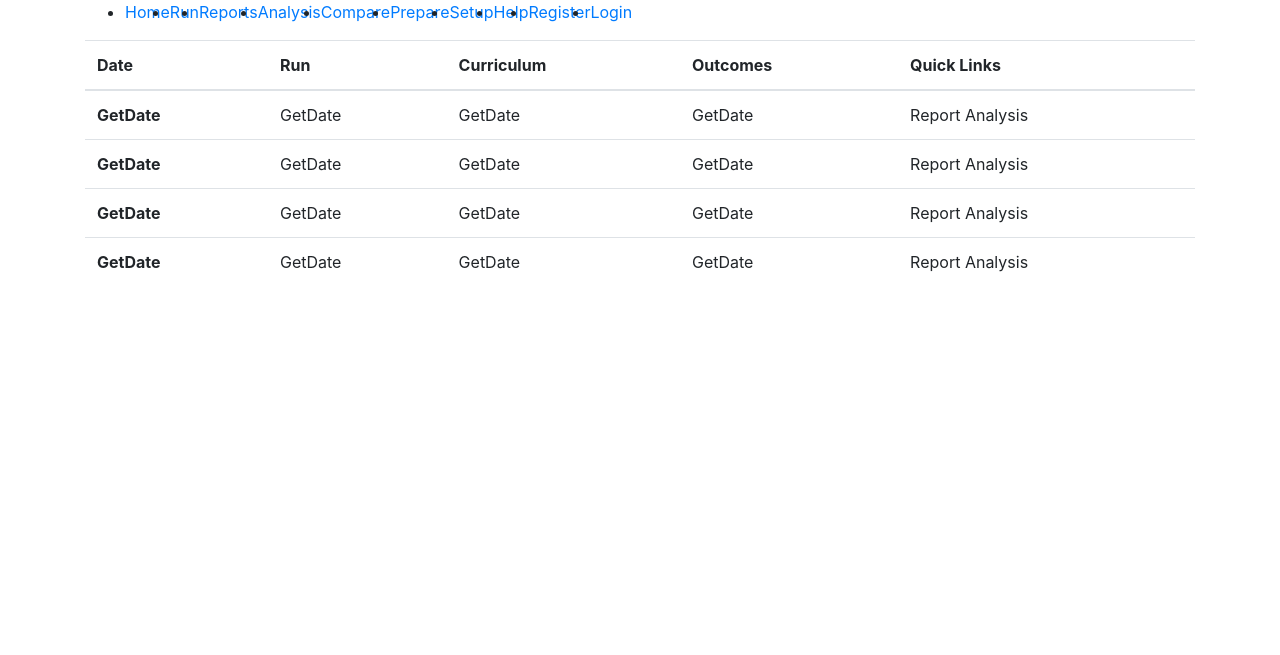
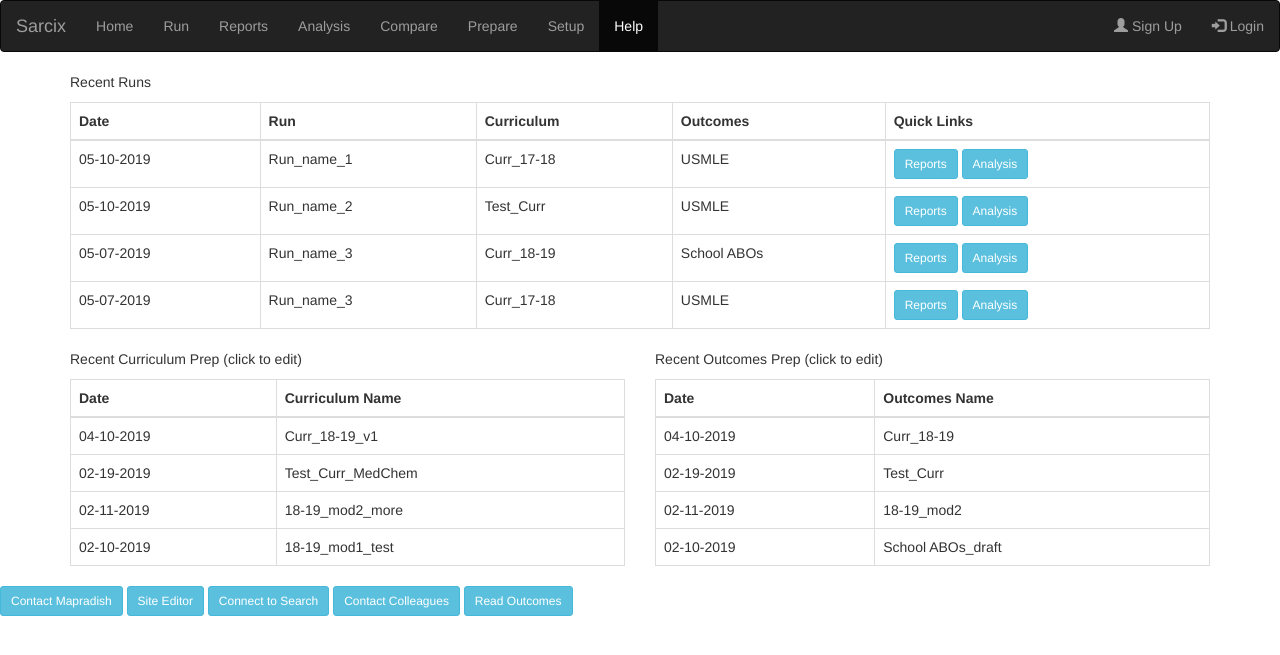
Before and after one commit to dvill03/final-project-fourdudebros, a Django app: page / in a window 1280 px wide. Shown: the top 655 px of the page. Run offline with Django 3.2, Linux system fonts and the light colour scheme; some libraries are stand-ins or nearby versions.

Commit message:
Move Braeton's templates so we can use them

```diff
--- a/frontend/Sarcix/templates/base.html
+++ b/frontend/Sarcix/templates/base.html
@@ -1,53 +1,38 @@
-{% load static %}
+{% load staticfiles %}
 <!DOCTYPE html>
-<html lang="en" dir="ltr">
+<html lang="en">
 <head>
-<meta charset="utf-8">
-<meta name="description" content="Sarcix template project">
-<meta name="viewport" content="width=device-width, initial-scale=1">
-<link rel="stylesheet" type="text/css" href="{% static 'styles/bootstrap4/bootstrap.min.css' %}">
-<link rel="stylesheet" type="text/css" href="{% static 'styles/main_styles.css' %}">
+    <title>Sarcix</title>
+    <meta charset="utf-8">
+    <meta name="viewport" content="width=device-width, initial-scale=1">
+    <link rel="stylesheet" href="{% static '/styles/bootstrap-3.4.0.min.css' %}">
+    <script src="{% static '/js/jquery-3.4.1.min.js' %}"></script>
+    <script src="{% static '/js/bootstrap-4.0.0.min.js' %}"></script>
 </head>
 <body>
 
-<div class="super_container">
-
-   <!-- Header -->
-  <header class="header">
-    <div class="container">
-      <div class="row">
-        <div class="col">
-          <div class="header_content d-flex flex-row align-items-center justify-content-start">
-            <div class="header_content_inner d-flex flex-row align-items-end justify-content-start">
-              <!-- <div class="logo"><a href="/">Sarcix</a></div> -->
-              <nav class="main_nav">
-                <ul class="d-flex flex-row align-items-start justify-content-start">
-                  <li class="active"><a href="/">Home</a></li>
-                  <li><a href="#">Run</a></li>
-                  <li><a href="#">Reports</a></li>
-                  <li><a href="#">Analysis</a></li>
-                  <li><a href="#">Compare</a></li>
-                  <li><a href="#">Prepare</a></li>
-                  <li><a href="#">Setup</a></li>
-                  <li><a href="#">Help</a></li>
-                  {% if user.is_authenticated %}
-                    <li><a href="accounts/logout">Logout</a></li>
-                    <a>Hello, {{user.username}}</a>
-                  {% else %}
-                    <li><a href="accounts/register">Register</a></li>
-                    <li><a href="accounts/login">Login</a></li>
-                  {% endif %}
-                </ul>
-              </nav>
-            </div>
-          </div>
+<nav class="navbar navbar-inverse">
+    <div class="container-fluid">
+        <div class="navbar-header">
+            <a class="navbar-brand" href="#">Sarcix</a>
         </div>
-      </div>
+        <ul class="nav navbar-nav">
+            <li><a href="/">Home</a></li>
+            <li><a href="/run">Run</a></li>
+            <li><a href="reports">Reports</a></li>
+            <li><a href="/analysis">Analysis</a></li>
+            <li><a href="compare">Compare</a></li>
+            <li><a href="prepare">Prepare</a></li>
+            <li><a href="setup">Setup</a></li>
+            <li class="active"><a href="help">Help</a></li>
+        </ul>
+        <ul class="nav navbar-nav navbar-right">
+            <li><a href="accounts/register"><span class="glyphicon glyphicon-user"></span> Sign Up</a></li>
+            <li><a href="accounts/login"><span class="glyphicon glyphicon-log-in"></span> Login</a></li>
+        </ul>
     </div>
-  </header>
-
+</nav>
   {% block content %}
   {% endblock %}
-  </body>
-  <script src="{% static 'js/jquery-3.2.1.min.js' %}"></script>
+</body>
 </html>
--- /dev/null
+++ b/frontend/Sarcix/templates/help.html
@@ -0,0 +1 @@
+{% extends 'base.html' %}
--- a/frontend/Sarcix/templates/home.html
+++ b/frontend/Sarcix/templates/home.html
@@ -1,59 +1,165 @@
-{% extends 'base.html' %}
+{% load static %}
+<!DOCTYPE html>
+<html lang="en">
+<head>
+    <title>Sarcix</title>
+    <meta charset="utf-8">
+    <meta name="viewport" content="width=device-width, initial-scale=1">
+    <link rel="stylesheet" href="https://maxcdn.bootstrapcdn.com/bootstrap/3.4.0/css/bootstrap.min.css">
+    <script src="{% static '/js/jquery-3.4.1.min.js' %}"></script>
+    <script src="{% static '/styles/bootstrap4/bootstrap.min.js' %}"></script>
+</head>
+<body>
 
-{% block content %}
-  {% load static %}
-  {% static "images" as baseUrl %}
+<nav class="navbar navbar-inverse">
+    <div class="container-fluid">
+        <div class="navbar-header">
+            <a class="navbar-brand" href="#">Sarcix</a>
+        </div>
+        <ul class="nav navbar-nav">
+            <li><a href="/">Home</a></li>
+            <li><a href="/run">Run</a></li>
+            <li><a href="reports">Reports</a></li>
+            <li><a href="/analysis">Analysis</a></li>
+            <li><a href="compare">Compare</a></li>
+            <li><a href="prepare">Prepare</a></li>
+            <li><a href="setup">Setup</a></li>
+            <li class="active"><a href="help">Help</a></li>
+        </ul>
+        <ul class="nav navbar-nav navbar-right">
+            <li><a href="accounts/register"><span class="glyphicon glyphicon-user"></span> Sign Up</a></li>
+            <li><a href="accounts/login"><span class="glyphicon glyphicon-log-in"></span> Login</a></li>
+        </ul>
+    </div>
+</nav>
 
-  	<!-- Home -->
-  	<div class="home">
-  	  <div class="background_image" style="background-image:url(static/images/background.jpg)"></div>
 <div class="container">
-  			  <div class="row">
-  				  <div class="col">
-            <table class="table">
+    <p>Recent Runs</p>
+    <table class="table table-bordered">
         <thead>
             <tr>
-                    <th scope="col">Date</th>
-                    <th scope="col">Run</th>
-                    <th scope="col">Curriculum</th>
-                    <th scope="col">Outcomes</th>
-                    <th scope="col">Quick Links</th>
+                <th>Date</th>
+                <th>Run</th>
+                <th>Curriculum</th>
+                <th>Outcomes</th>
+                <th>Quick Links</th>
             </tr>
         </thead>
         <tbody>
             <tr>
-                    <th scope="row">GetDate</th>
-                    <td>GetDate</td>
-                    <td>GetDate</td>
-                    <td>GetDate</td>
-                    <td>Report Analysis</td>
+                <td>05-10-2019</td>
+                <td>Run_name_1</td>
+                <td>Curr_17-18</td>
+                <td>USMLE</td>
+                <td>
+                    <a href="#" class="btn btn-info btn-sm" role="button">Reports</a>
+                    <a href="#" class="btn btn-info btn-sm" role="button">Analysis</a>
+                </td>
             </tr>
             <tr>
-                    <th scope="row">GetDate</th>
-                    <td>GetDate</td>
-                    <td>GetDate</td>
-                    <td>GetDate</td>
-                    <td>Report Analysis</td>
+                <td>05-10-2019</td>
+                <td>Run_name_2</td>
+                <td>Test_Curr</td>
+                <td>USMLE</td>
+                <td>
+                    <a href="#" class="btn btn-info btn-sm" role="button">Reports</a>
+                    <a href="#" class="btn btn-info btn-sm" role="button">Analysis</a>
+                </td>
             </tr>
             <tr>
-                    <th scope="row">GetDate</th>
-                    <td>GetDate</td>
-                    <td>GetDate</td>
-                    <td>GetDate</td>
-                    <td>Report Analysis</td>
+                <td>05-07-2019</td>
+                <td>Run_name_3</td>
+                <td>Curr_18-19</td>
+                <td>School ABOs</td>
+                <td>
+                    <a href="#" class="btn btn-info btn-sm" role="button">Reports</a>
+                    <a href="#" class="btn btn-info btn-sm" role="button">Analysis</a>
+                </td>
             </tr>
             <tr>
-                    <th scope="row">GetDate</th>
-                    <td>GetDate</td>
-                    <td>GetDate</td>
-                    <td>GetDate</td>
-                    <td>Report Analysis</td>
+                <td>05-07-2019</td>
+                <td>Run_name_3</td>
+                <td>Curr_17-18</td>
+                <td>USMLE</td>
+                <td>
+                    <a href="#" class="btn btn-info btn-sm" role="button">Reports</a>
+                    <a href="#" class="btn btn-info btn-sm" role="button">Analysis</a>
+                </td>
             </tr>
         </tbody>
     </table>
 </div>
+
+<div class="container">
+    <div class="row">
+
+        <div class="col-xs-6">
+            <p>Recent Curriculum Prep (click to edit)</p>
+            <table class="table table-bordered">
+                <thead>
+                    <tr>
+                        <th>Date</th>
+                        <th>Curriculum Name</th>
+                    </tr>
+                </thead>
+                <tbody>
+                    <tr>
+                        <td>04-10-2019</td>
+                        <td>Curr_18-19_v1</td>
+                    </tr>
+                    <tr>
+                        <td>02-19-2019</td>
+                        <td>Test_Curr_MedChem</td>
+                    </tr>
+                    <tr>
+                        <td>02-11-2019</td>
+                        <td>18-19_mod2_more</td>
+                    </tr>
+                    <tr>
+                        <td>02-10-2019</td>
+                        <td>18-19_mod1_test</td>
+                    </tr>
+                </tbody>
+            </table>
         </div>
+
+        <div class="col-xs-6">
+            <p>Recent Outcomes Prep (click to edit)</p>
+            <table class="table table-bordered">
+                <thead>
+                    <tr>
+                        <th>Date</th>
+                        <th>Outcomes Name</th>
+                    </tr>
+                </thead>
+                <tbody>
+                    <tr>
+                        <td>04-10-2019</td>
+                        <td>Curr_18-19</td>
+                    </tr>
+                    <tr>
+                        <td>02-19-2019</td>
+                        <td>Test_Curr</td>
+                    </tr>
+                    <tr>
+                        <td>02-11-2019</td>
+                        <td>18-19_mod2</td>
+                    </tr>
+                    <tr>
+                        <td>02-10-2019</td>
+                        <td>School ABOs_draft</td>
+                    </tr>
+                </tbody>
+            </table>
+        </div>
+
     </div>
 </div>
 
-{% endblock %}
+<a href="#" class="btn btn-info btn-sm" role="button">Contact Mapradish</a>
+<a href="#" class="btn btn-info btn-sm" role="button">Site Editor</a>
+<a href="#" class="btn btn-info btn-sm" role="button">Connect to Search</a>
+<a href="#" class="btn btn-info btn-sm" role="button">Contact Colleagues</a>
+<a href="#" class="btn btn-info btn-sm" role="button">Read Outcomes</a>
+</body>
+</html>
```
Also changed, not shown: frontend/Sarcix/templates/analysis.html (added, +59 -0 lines), frontend/Sarcix/templates/compare.html (added, +41 -0 lines), frontend/Sarcix/templates/prepare.html (added, +132 -0 lines), frontend/Sarcix/templates/reports.html (added, +54 -0 lines), frontend/Sarcix/templates/run.html (added, +63 -0 lines), frontend/Sarcix/templates/setup.html (added, +86 -0 lines). Lines whose indentation alone changed are shown as unchanged.
